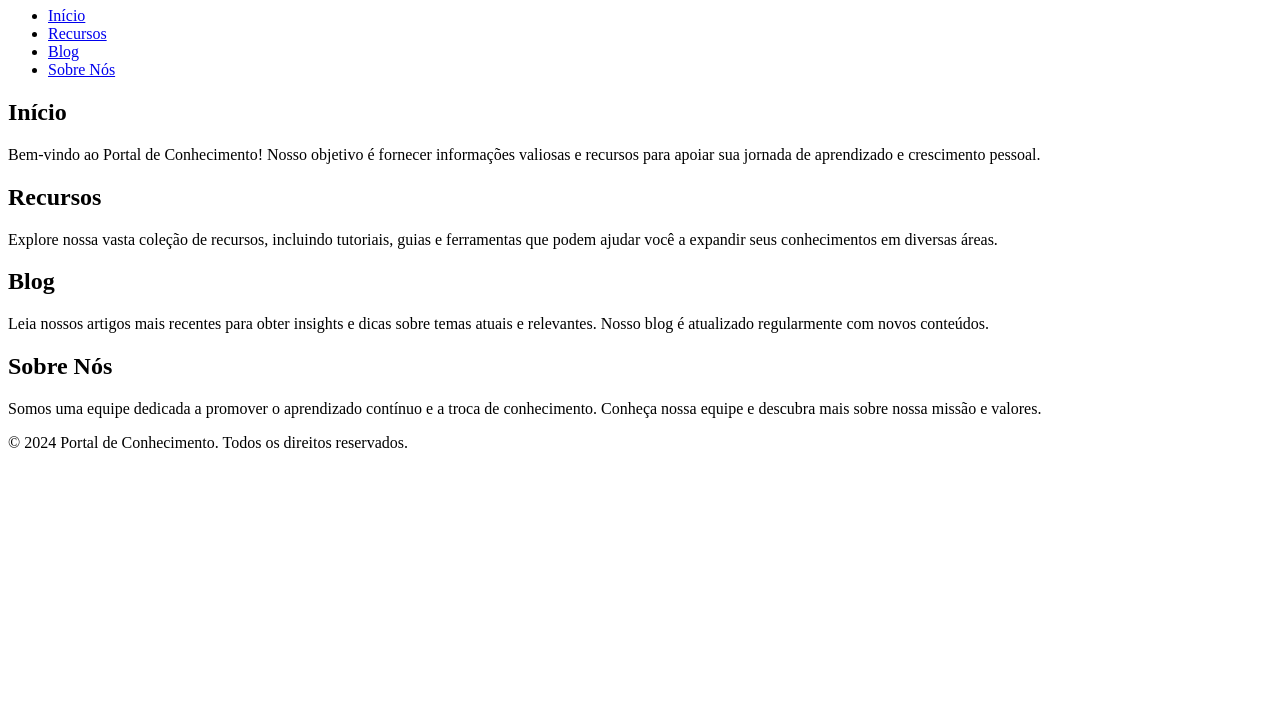
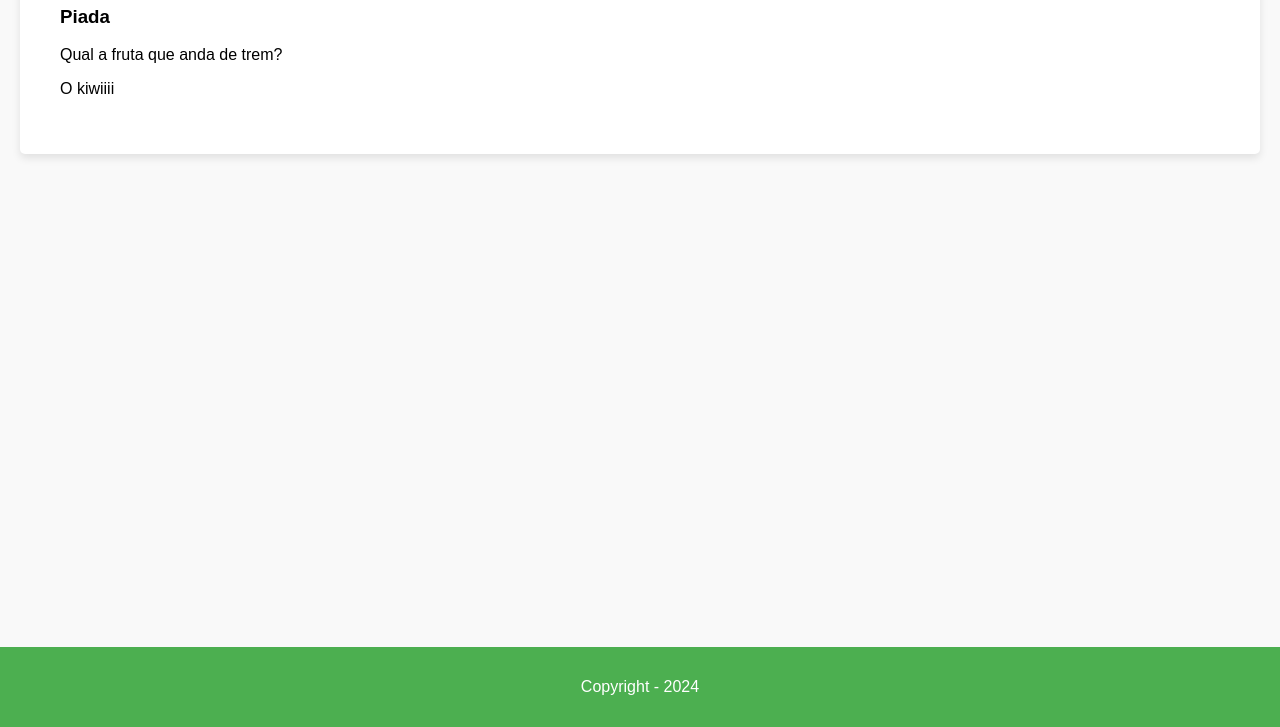
Before and after one commit to LIVIALORE/Livia-2MC, a plain HTML site: page index.html in a window 1280 px wide. Shown: the part 73-800 px from the top of the page. Drawn offline with Linux system fonts and the light colour scheme.

Commit message:
Update index.html

```diff
--- a/index.html
+++ b/index.html
@@ -1,46 +1,36 @@
 <!DOCTYPE html>
 <html lang="pt-BR">
+
 <head>
-    <meta charset="UTF-8">
-    <meta name="viewport" content="width=device-width, initial-scale=1.0">
-    <title>Portal de Conhecimento</title>
-    <link rel="stylesheet" href="styles.css">
+   <link rel="stylesheet" href="style.css">
+   <meta charset="UTF-8">
+   <meta http-equiv="X-UA-Compatible" content="IE=edge">
+   <meta name="viewport" content="width=device-width, initial-scale=1.0">
+   <title>Cartão Interativo</title>
 </head>
+
 <body>
-    <header>
-        <h1>Portal de Conhecimento</h1>
-        <nav>
-            <ul>
-                <li><a href="#home">Início</a></li>
-                <li><a href="#resources">Recursos</a></li>
-                <li><a href="#blog">Blog</a></li>
-                <li><a href="#about">Sobre Nós</a></li>
-            </ul>
-        </nav>
-    </header>
+   <main>
+       <section id="container">
+           <div class="cartao">
+               <div class="cartao_inner">
+                   <!-- Frente do cartão -->
+                   <div class="cartao_front">
+                       <h3>Piada</h3>
+                       <p>Qual a fruta que anda de trem?</p>
+                   </div>
+                   <!-- Verso do cartão -->
+                   <div class="cartao_back">
+                       <p>O kiwiiii</p>
+                   </div>
+               </div>
+           </div>
+       </section>
+   </main>
 
-    <section id="home">
-        <h2>Início</h2>
-        <p>Bem-vindo ao Portal de Conhecimento! Nosso objetivo é fornecer informações valiosas e recursos para apoiar sua jornada de aprendizado e crescimento pessoal.</p>
-    </section>
+   <footer>
+       <p>Copyright - 2024</p>
+   </footer>
+</body>
 
-    <section id="resources">
-        <h2>Recursos</h2>
-        <p>Explore nossa vasta coleção de recursos, incluindo tutoriais, guias e ferramentas que podem ajudar você a expandir seus conhecimentos em diversas áreas.</p>
-    </section>
-
-    <section id="blog">
-        <h2>Blog</h2>
-        <p>Leia nossos artigos mais recentes para obter insights e dicas sobre temas atuais e relevantes. Nosso blog é atualizado regularmente com novos conteúdos.</p>
-    </section>
-
-    <section id="about">
-        <h2>Sobre Nós</h2>
-        <p>Somos uma equipe dedicada a promover o aprendizado contínuo e a troca de conhecimento. Conheça nossa equipe e descubra mais sobre nossa missão e valores.</p>
-    </section>
-
-    <footer>
-        <p>&copy; 2024 Portal de Conhecimento. Todos os direitos reservados.</p>
-    </footer>
-</body>
 </html>
```
